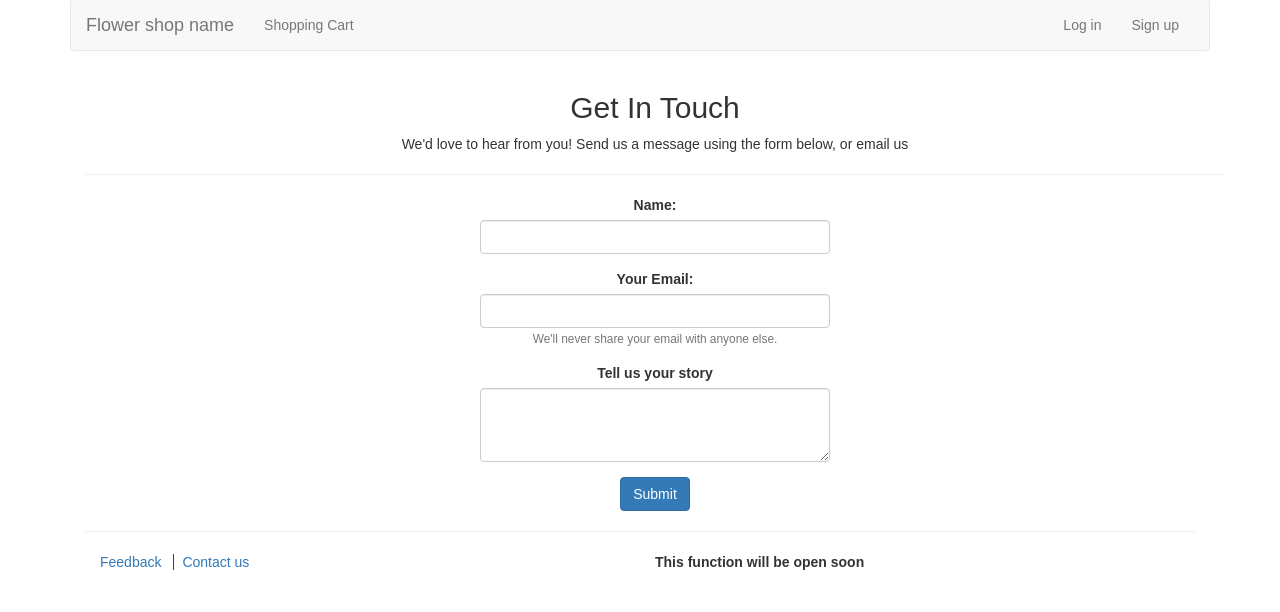
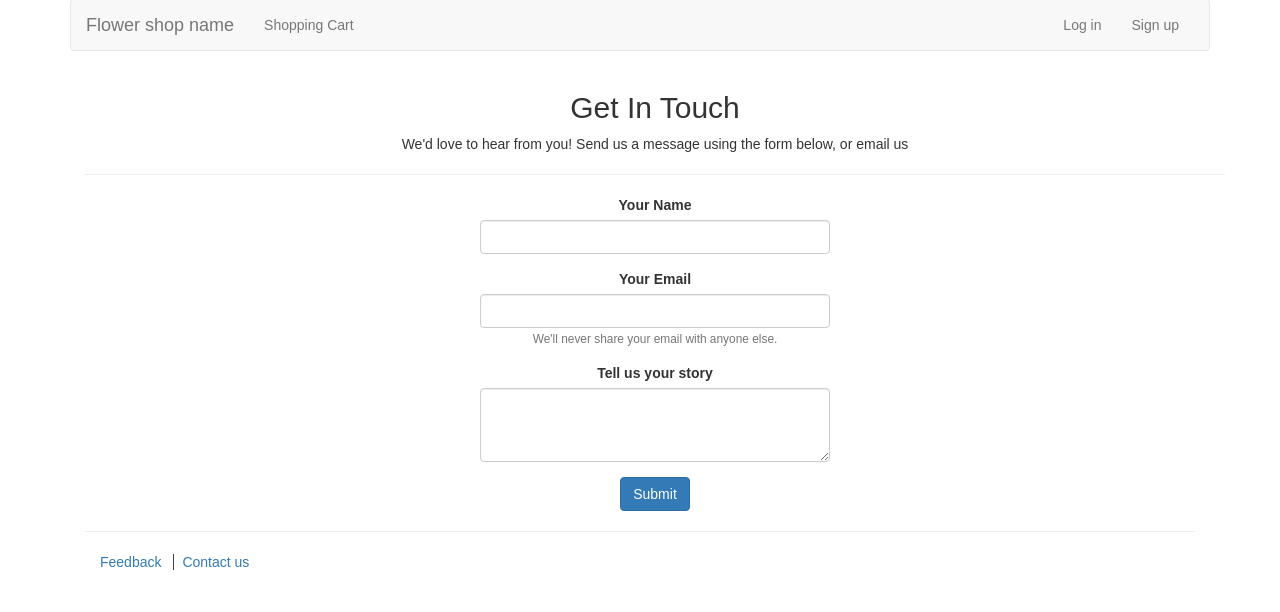
Before and after one commit to Flowerteamforbcit/FlowerAss, a PHP site: page /contactUs.php in a window 1280 px wide. Shown: the part 247-859 px from the top of the page. Run offline with PHP 8.4, Linux system fonts and the light colour scheme.

Commit message:
asdfg
sdfg

```diff
--- a/contactUs.php
+++ b/contactUs.php
@@ -49,11 +49,11 @@ include 'head.php';
         <form id="ajax-contact" class="col-lg-4 col-md-4 col-md-offset-4 col-lg-offset-4" method="post"
               action="">
             <fieldset class="form-group">
-                <label for="name">Name:</label>
+                <label for="name">Your Name</label>
                 <input type="text" class="form-control" id="name" name="name" required>
             </fieldset>
             <fieldset class="form-group">
-                <label for="email">Your Email:</label>
+                <label for="email">Your Email</label>
                 <input type="email" class="form-control" name="email" id="email" required>
                 <small class="text-muted">We'll never share your email with anyone else.</small>
             </fieldset>
--- a/footer.php
+++ b/footer.php
@@ -14,7 +14,7 @@
                             </nav>
                         </div>
                         <div class="col-lg-6 col-md-6">
-                            <strong>This function will be open soon</strong>
+<!--                            <strong>This function will be open soon</strong>-->
                         </div>
                     </div>
                 </div>
```
Also changed, not shown: js/bootstrap.js.
